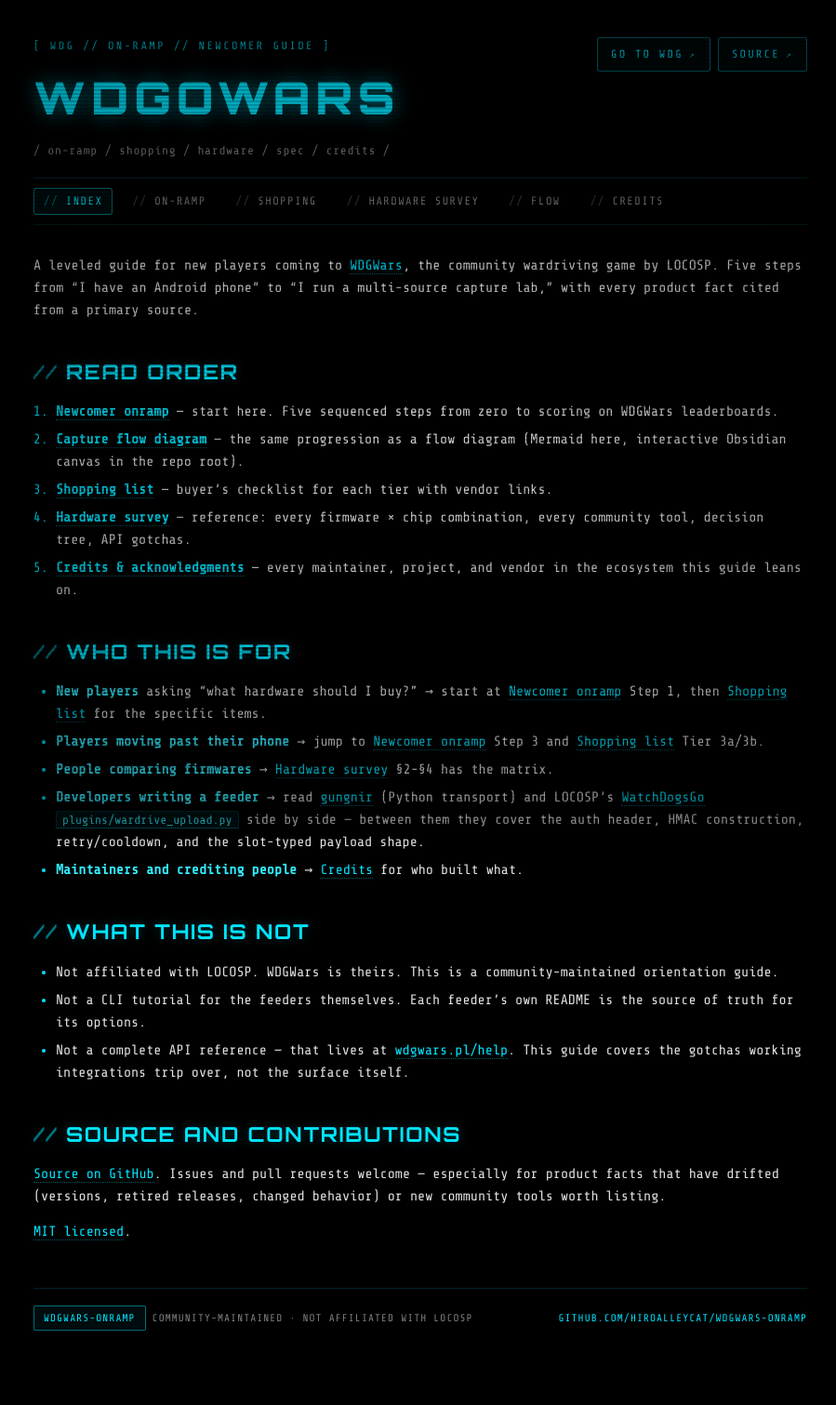
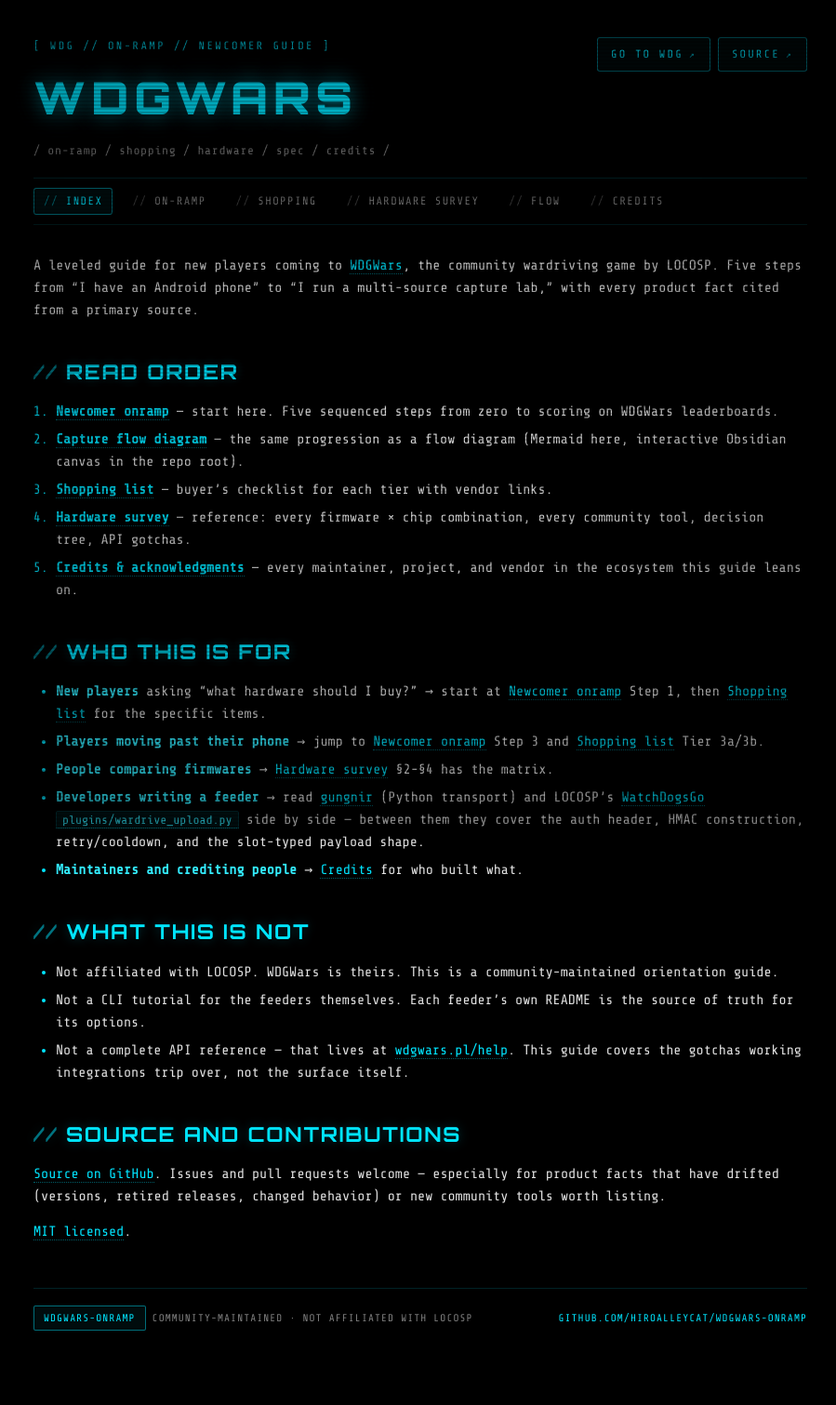
Before and after one commit to HiroAlleyCat/wdgo-onramp, a Jekyll site: the page built from docs/index.md, in a window 1280 px wide. Shown: the whole page at 93% size, without its empty margins (188-1087 px from the left). Built offline with Jekyll 4.4.1, drawn with Linux system fonts in a browser that asks for light colours.

Commit message:
Fix the all-caps WDGOWARS brand the case-sensitive rebrand missed
The Pages title, OG title, h1 fallback in the layout, and the index
brand field all used the all-caps form, which the earlier prose pass
did not match. Caught by loading the live site and reading the rendered
title: 'wdgwars-onramp // WDGOWARS ON-RAMP'.

```diff
--- a/docs/_layouts/default.html
+++ b/docs/_layouts/default.html
@@ -3,7 +3,7 @@
 <head>
 <meta charset="utf-8">
 <meta name="viewport" content="width=device-width, initial-scale=1">
-<title>{% if page.title %}{{ page.title }} // {% endif %}WDGOWARS ON-RAMP</title>
+<title>{% if page.title %}{{ page.title }} // {% endif %}WDGWARS ON-RAMP</title>
 {% if page.description %}<meta name="description" content="{{ page.description }}">{% endif %}
 <link rel="preconnect" href="https://fonts.googleapis.com">
 <link rel="preconnect" href="https://fonts.gstatic.com" crossorigin>
@@ -11,7 +11,7 @@
 <link rel="stylesheet" href="{{ '/assets/css/style.css' | relative_url }}">
 <link rel="icon" type="image/svg+xml" href="{{ '/favicon.svg' | relative_url }}">
 <meta property="og:type" content="website">
-<meta property="og:title" content="{% if page.title %}{{ page.title }} // {% endif %}WDGOWARS ON-RAMP">
+<meta property="og:title" content="{% if page.title %}{{ page.title }} // {% endif %}WDGWARS ON-RAMP">
 <meta property="og:description" content="/ leveled path for new wardrivers: wigle basics → advanced multi-source capture /">
 <meta property="og:image" content="https://hiroalleycat.github.io/wdgwars-onramp/assets/social.png">
 <meta name="twitter:card" content="summary_large_image">
@@ -29,7 +29,7 @@
       </a>
     </div>
     <span class="brand-tag">[ WDG // ON-RAMP // NEWCOMER GUIDE ]</span>
-    <h1>{% if page.brand %}{{ page.brand }}{% else %}WDGOWARS ON-RAMP{% endif %}</h1>
+    <h1>{% if page.brand %}{{ page.brand }}{% else %}WDGWARS ON-RAMP{% endif %}</h1>
     {% if page.tagline %}<p class="tag">{{ page.tagline }}</p>{% endif %}
 
     <nav class="onramp-nav" aria-label="On-ramp sections">
--- a/docs/index.md
+++ b/docs/index.md
@@ -1,7 +1,7 @@
 ---
 title: wdgwars-onramp
 description: A leveled guide for new wardrivers, from WiGLE on your phone to advanced multi-source capture
-brand: WDGOWARS
+brand: WDGWARS
 tagline: / on-ramp / shopping / hardware / spec / credits /
 ---
 
```
